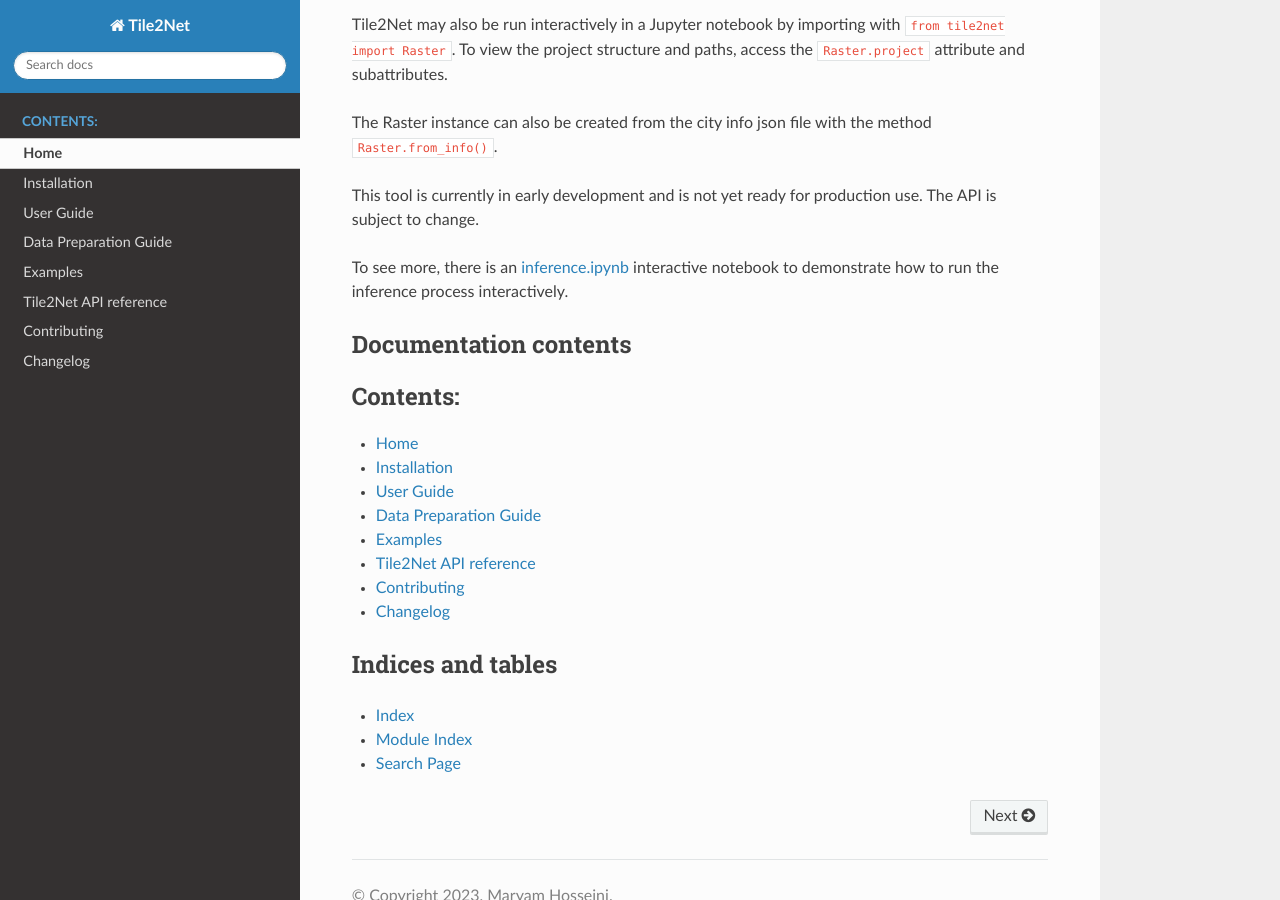
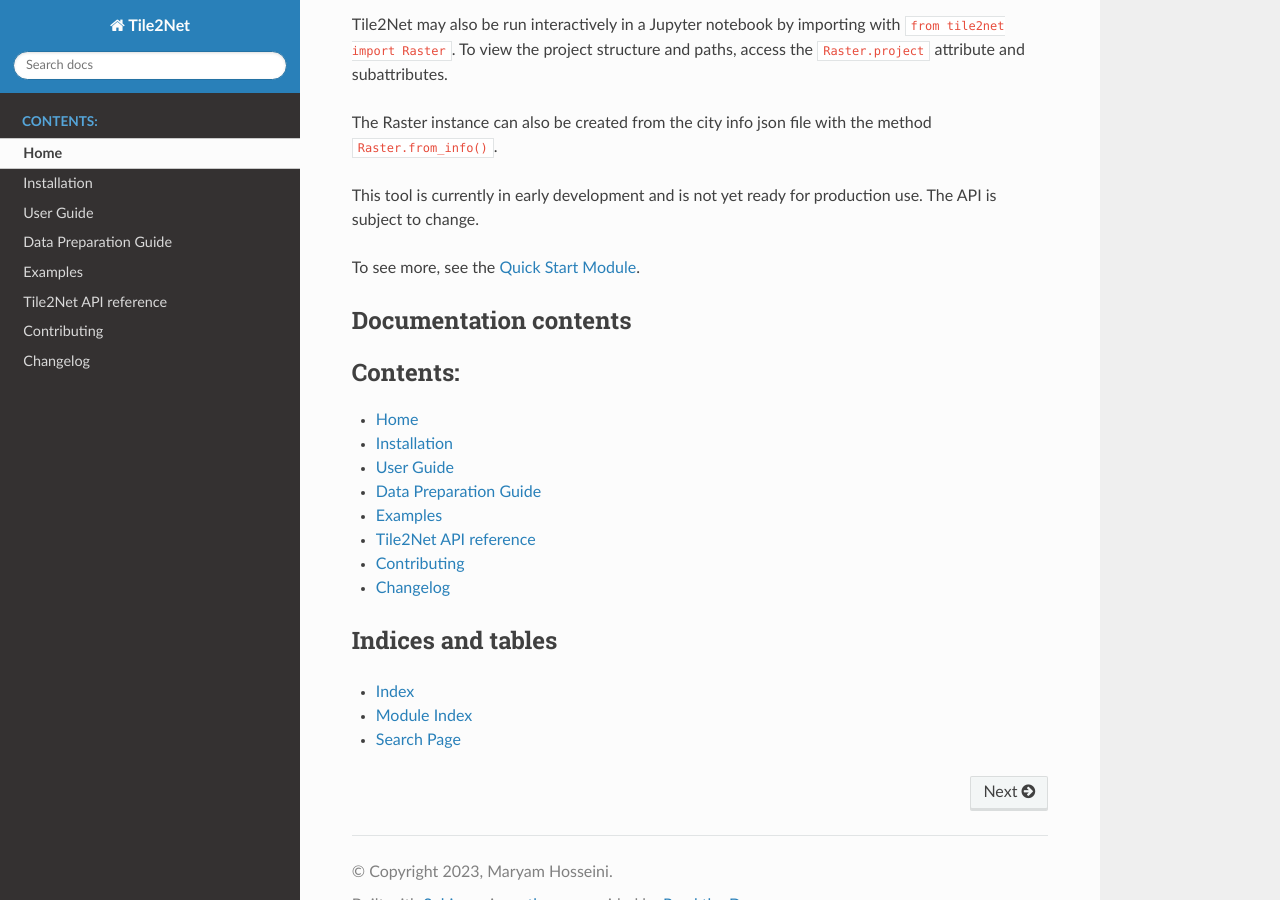
Before and after one commit to VIDA-NYU/tile2net, a Sphinx documentation site: the page built from docs/source/index.md, in a window 1280 px wide and 900 px high, scrolled down 4055 px. Built offline with Sphinx 7.4.7 and the Read the Docs theme 2.0.0, drawn with Linux system fonts in a browser that asks for light colours.

Commit message:
fixed links on the index page

````diff
--- a/docs/source/index.md
+++ b/docs/source/index.md
@@ -186,10 +186,7 @@
 
 This tool is currently in early development and is not yet ready for production use. The API is subject to change.
 
-<!-- TODO: FIX THIS NOTEBOOK EXAMPLE -->
-To see more, there is an [inference.ipynb](https://github.com/VIDA-NYU/tile2net/blob/main/examples/inference.ipynb)
-interactive notebook to demonstrate
-how to run the inference process interactively.
+To see more, see the [Quick Start Module](notebooks/quick_start_module.ipynb).
 
 ## Documentation contents
 ```{toctree}
````
Also changed, not shown: docs/source/data_prep_guide.md (+0 -2 lines).
